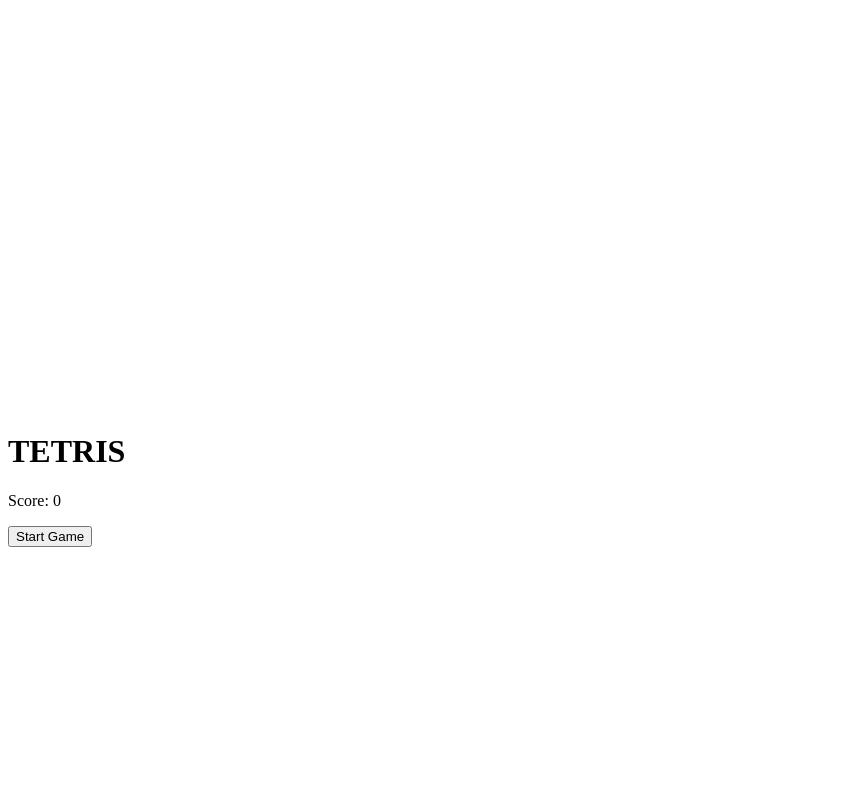
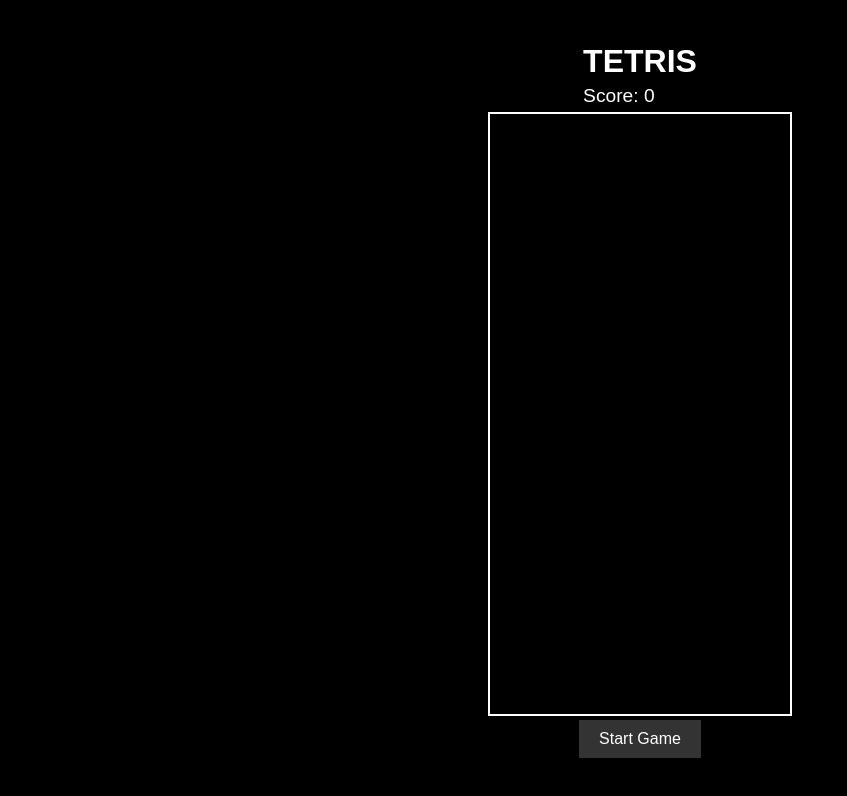
Before and after one commit to xavianpanjwani/tetris, a plain HTML site: page index.html in a window 1280 px wide. Shown: the whole page, without its empty margins (0-847 px from the left). Drawn offline with Linux system fonts and the light colour scheme.

Commit message:
Update index.html

```diff
--- a/index.html
+++ b/index.html
@@ -4,17 +4,21 @@
     <meta charset="UTF-8">
     <meta name="viewport" content="width=device-width, initial-scale=1.0">
     <title>Tetris Game</title>
-    <link rel="stylesheet" href="tetris.css">
+    <link rel="stylesheet" href="styles.css">
 </head>
 <body>
     <div class="tetris-container">
-        <canvas id="tetris" width="240" height="400"></canvas>
-        <div class="scoreboard">
+        <header>
             <h1>TETRIS</h1>
-            <p>Score: <span id="score">0</span></p>
-            <button id="start">Start Game</button>
-        </div>
+            <p class="score">Score: <span id="score">0</span></p>
+        </header>
+        <main>
+            <canvas id="tetris" width="300" height="600"></canvas>
+        </main>
+        <footer>
+            <button id="start-button">Start Game</button>
+        </footer>
     </div>
-    <script src="tetris.js"></script>
+    <script src="script.js"></script>
 </body>
 </html>
```
